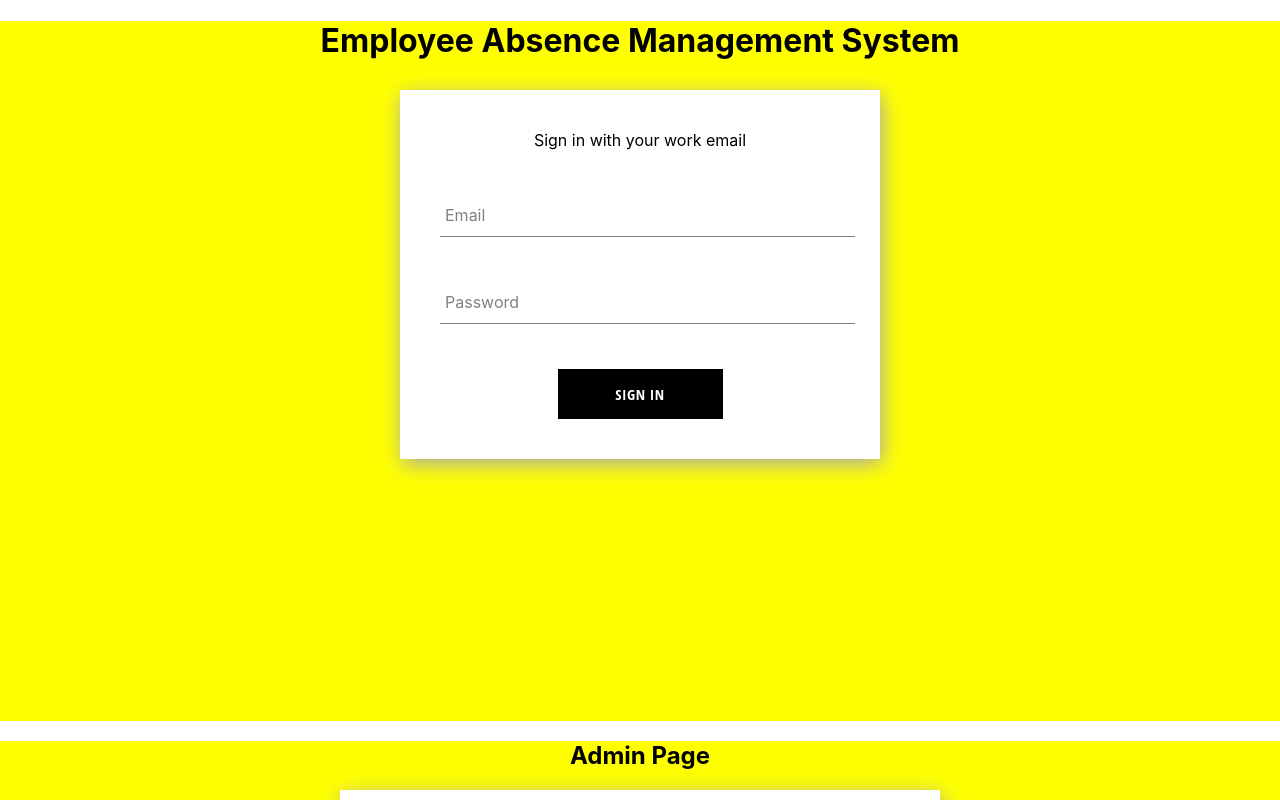
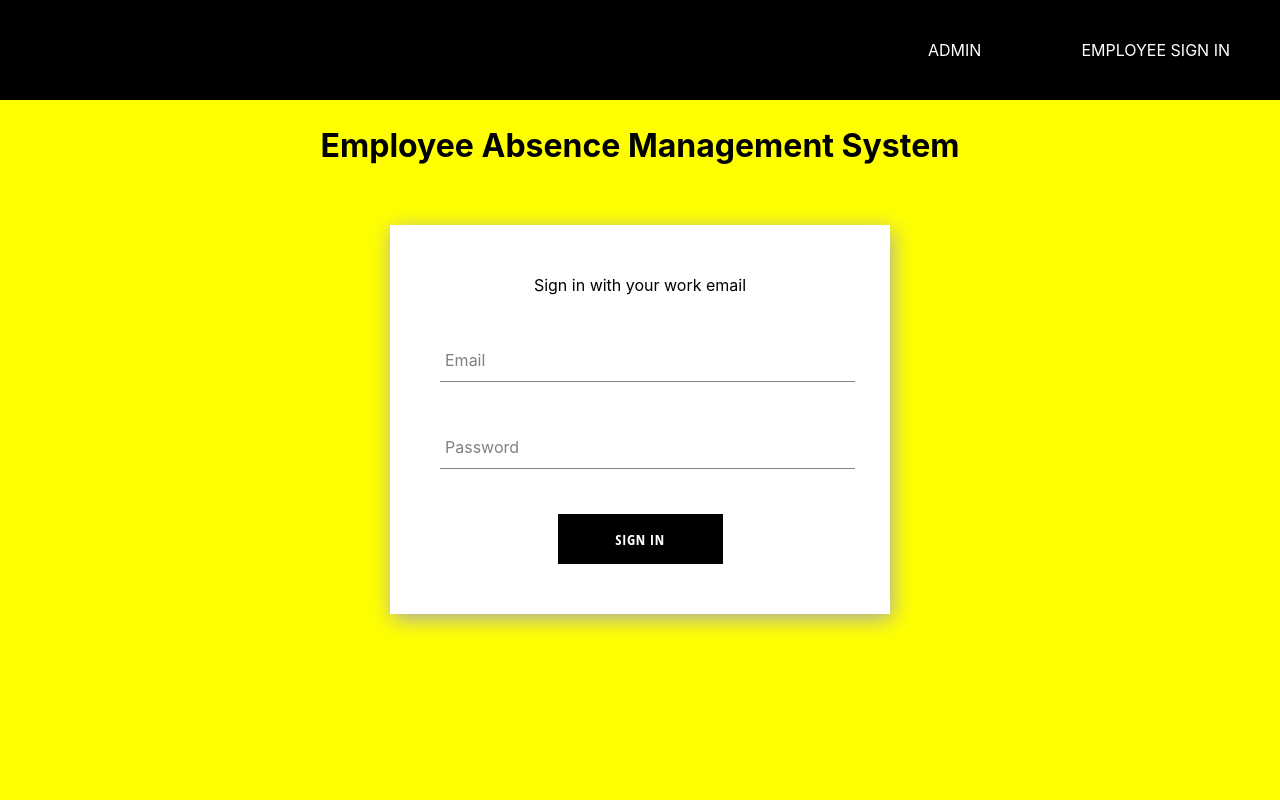
Before and after one commit to agyapongeli77/employee_absence_management_system, a React (Create React App) app: page / in a window 1280 px wide. Shown: the top 800 px of the page. Built offline with nearby package versions, Linux system fonts and the light colour scheme.

Commit message:
header component and routing to different pages with react router added

```diff
--- a/package.json
+++ b/package.json
@@ -9,6 +9,7 @@
     "node-sass": "^4.14.1",
     "react": "^17.0.1",
     "react-dom": "^17.0.1",
+    "react-router-dom": "^5.2.0",
     "react-scripts": "4.0.1",
     "web-vitals": "^0.2.4"
   },
--- a/src/App.css
+++ b/src/App.css
@@ -36,3 +36,8 @@
     transform: rotate(360deg);
   }
 }
+
+a {
+  text-decoration: none;
+  color: white;
+}
--- a/src/App.js
+++ b/src/App.js
@@ -1,15 +1,24 @@
-import React from "react";
+import React, { Component } from "react";
+import { Switch, Route } from "react-router-dom";
 import "./App.css";
 import EmployeeSignInPage from "./pages/EmployeeSignInPage";
 import AdminPage from "./pages/AdminPage";
 
-function App() {
-  return (
-    <div className="App">
-      <EmployeeSignInPage />
-      <AdminPage />
-    </div>
-  );
+class App extends Component {
+  constructor(props) {
+    super(props);
+
+    this.state = {};
+  }
+
+  render() {
+    return (
+      <div className="App">
+        <Route exact path="/" component={EmployeeSignInPage} />
+        <Route exact path="/admin" component={AdminPage} />
+      </div>
+    );
+  }
 }
 
 export default App;
--- a/src/components/Header.js
+++ b/src/components/Header.js
@@ -1,6 +1,20 @@
 import React from "react";
+import { Link } from "react-router-dom";
 import "../styles/Header.scss";
 
-const Header = () => <div> HEADER </div>;
+const Header = () => {
+  return (
+    <div className="header">
+      <div className="options">
+        <Link className="option" to="/admin">
+          ADMIN
+        </Link>
+        <Link className="option" to="/">
+          EMPLOYEE SIGN IN
+        </Link>
+      </div>
+    </div>
+  );
+};
 
 export default Header;
--- a/src/index.js
+++ b/src/index.js
@@ -1,17 +1,12 @@
-import React from 'react';
-import ReactDOM from 'react-dom';
-import './index.css';
-import App from './App';
-import reportWebVitals from './reportWebVitals';
+import React from "react";
+import ReactDOM from "react-dom";
+import { BrowserRouter } from "react-router-dom";
+import "./index.css";
+import App from "./App";
 
 ReactDOM.render(
-  <React.StrictMode>
+  <BrowserRouter>
     <App />
-  </React.StrictMode>,
-  document.getElementById('root')
+  </BrowserRouter>,
+  document.getElementById("root")
 );
-
-// If you want to start measuring performance in your app, pass a function
-// to log results (for example: reportWebVitals(console.log))
-// or send to an analytics endpoint. Learn more: https://bit.ly/CRA-vitals
-reportWebVitals();
--- a/src/pages/AdminPage.js
+++ b/src/pages/AdminPage.js
@@ -2,6 +2,7 @@ import React, { Component } from "react";
 import FormInput from "../components/FormInput";
 import CustomButton from "../components/CustomButton";
 import "../styles/AdminPage.scss";
+import Header from "../components/Header";
 
 class AdminPage extends Component {
   constructor(props) {
@@ -37,6 +38,8 @@ class AdminPage extends Component {
     } = this.state;
 
     return (
+      <div>
+        <Header />
         <div className="admin-page">
           <h2 className="title"> Admin Page</h2>
           <div className="admin-page-form-container">
@@ -94,6 +97,7 @@ class AdminPage extends Component {
             </form>
           </div>
         </div>
+      </div>
     );
   }
 }
--- a/src/pages/EmployeeSignInPage.js
+++ b/src/pages/EmployeeSignInPage.js
@@ -2,6 +2,7 @@ import React, { Component } from "react";
 import "../styles/EmployeeSignInPage.scss";
 import FormInput from "../components/FormInput";
 import CustomButton from "../components/CustomButton";
+import Header from "../components/Header";
 
 class EmployeeSignInPage extends Component {
   constructor(props) {
@@ -24,6 +25,8 @@ class EmployeeSignInPage extends Component {
 
   render() {
     return (
+      <div>
+        <Header />
         <div className="employee-sign-in-page">
           <h1 className="title">Employee Absence Management System</h1>
           <div className="sign-in-page-form-container">
@@ -51,6 +54,7 @@ class EmployeeSignInPage extends Component {
             </form>
           </div>
         </div>
+      </div>
     );
   }
 }
--- a/src/styles/AdminPage.scss
+++ b/src/styles/AdminPage.scss
@@ -1,7 +1,10 @@
 .admin-page {
   width: 100%;
-  height: 800px;
+  height: 110vh;
   background-color: yellow;
+  position: absolute;
+  top: 100px;
+  bottom: 0;
 }
 
 .admin-page-form-container {
@@ -13,5 +16,11 @@
   padding: 50px;
 
   width: 500px;
-  margin: 10px auto;
+  margin: 0px auto;
 }
+
+.admin-page-header {
+  margin: 0;
+  padding: 0;
+  height: 5px;
+}
--- a/src/styles/EmployeeSignInPage.scss
+++ b/src/styles/EmployeeSignInPage.scss
@@ -1,7 +1,14 @@
 .employee-sign-in-page {
   width: 100%;
-  height: 700px;
+  height: 90vh;
   background-color: yellow;
+  position: absolute;
+  top: 100px;
+  bottom: 0;
+
+  .title {
+    padding-top: 5px;
+  }
 }
 
 .sign-in-page-form-container {
@@ -10,8 +17,8 @@
   align-content: center;
   background-color: white;
   box-shadow: 2px 5px 20px #aaaaaa;
-  padding: 40px;
+  padding: 50px;
 
   width: 400px;
-  margin: 30px auto;
+  margin: 60px auto 50px;
 }
--- a/src/styles/Header.scss
+++ b/src/styles/Header.scss
@@ -0,0 +1,21 @@
+.header {
+  height: 100px;
+  width: 100%;
+  display: flex;
+  justify-content: space-between;
+  background-color: black;
+  color: white;
+
+  .options {
+    width: 100%;
+    height: 100%;
+    display: flex;
+    align-items: center;
+    justify-content: flex-end;
+
+    .option {
+      padding: 50px 50px;
+      cursor: pointer;
+    }
+  }
+}
```
Also changed, not shown: 2 other files (tests, documents, lock files or other folders). Lines whose indentation alone changed are shown as unchanged.
